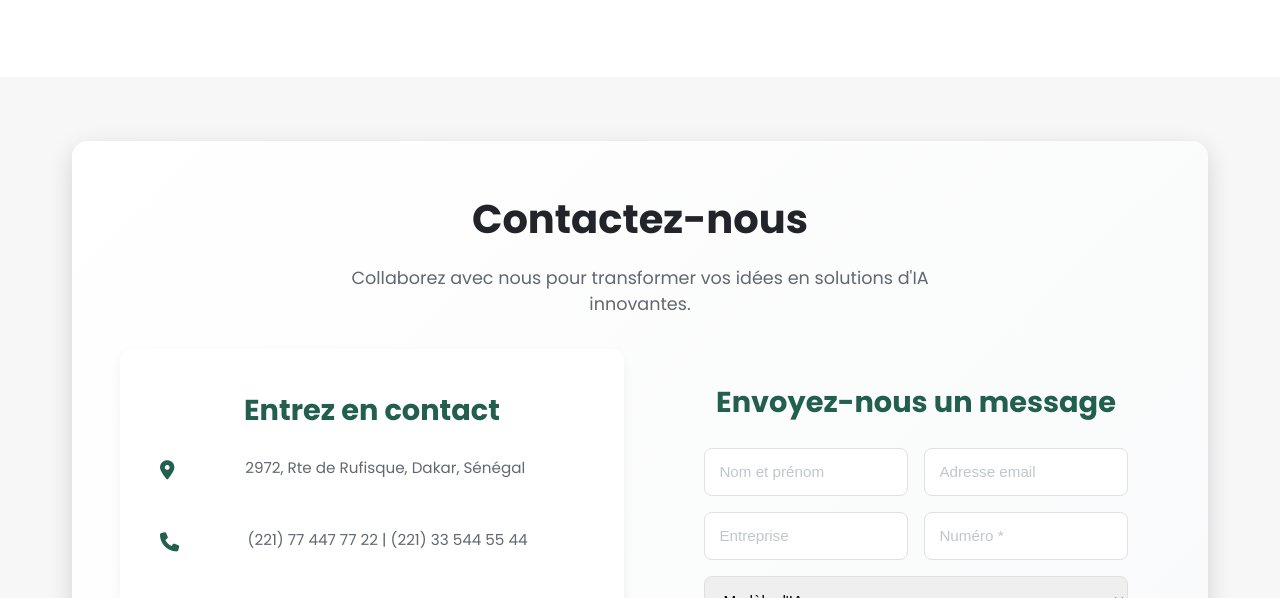
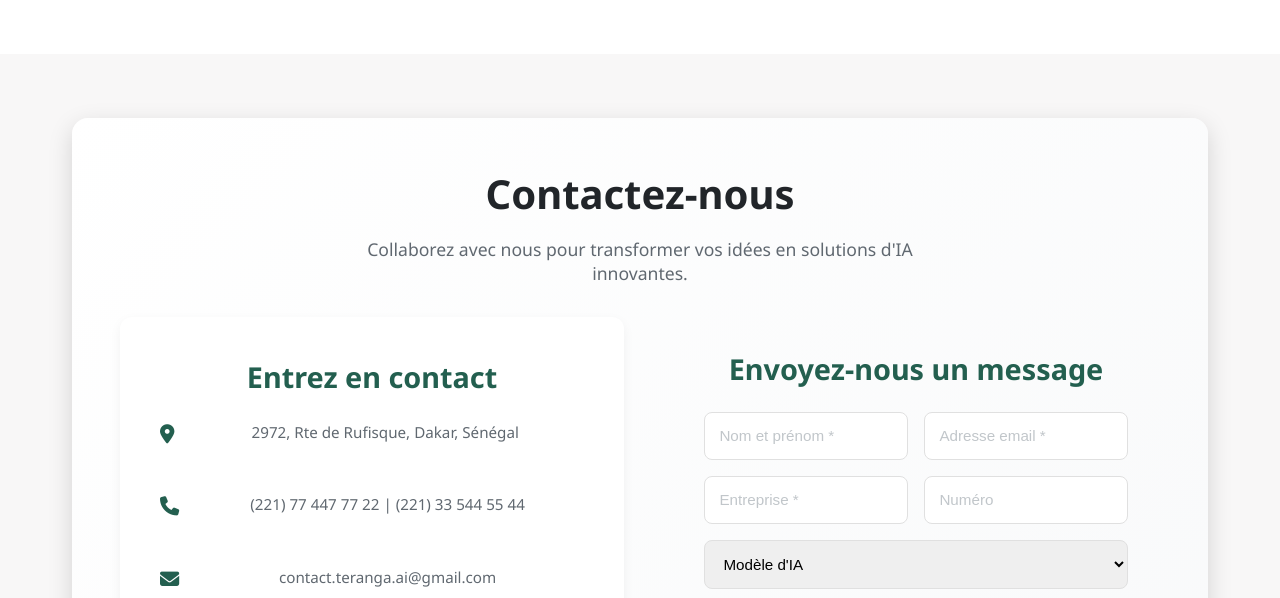
Before and after one commit to aminata054/test-technique, a plain HTML site: page index.html in a window 1280 px wide. Shown: the part 2085-2683 px from the top of the page. Drawn offline with Linux system fonts and the light colour scheme.

Commit message:
Amélioration & correction

```diff
--- a/assets/css/style.css
+++ b/assets/css/style.css
@@ -1,8 +1,8 @@
-@import url('https://fonts.googleapis.com/css2?family=Poppins:wght@300;400;600;700&display=swap');
+@import url('https://fonts.googleapis.com/css2?family=Inter:ital,opsz,wght@0,14..32,100..900;1,14..32,100..900&family=Noto+Sans:ital,wght@0,100..900;1,100..900&family=Open+Sans:ital,wght@0,300..800;1,300..800&display=swap');
 
 /* définit les variables CSS pour la cohérence du style  */
 :root {
-    --font-family: 'Poppins', sans-serif;
+    --font-family: 'Noto Sans', sans-serif;
     --primary-color: #235f4f;
     --text-dark: #212529;
     --text-grey: #606870;
--- a/index.html
+++ b/index.html
@@ -235,19 +235,19 @@
                         <h2>Envoyez-nous un message</h2>
                         <form action="https://formsubmit.co/contact.teranga.ai@gmail.com" method="POST">
                             <div class="form-group row">
-                                <input type="text" name="name" placeholder="Nom et prénom"
-                                    class="contact-input half-width">
-                                <input type="email" name="email" placeholder="Adresse email"
+                                <input type="text" name="name" placeholder="Nom et prénom *"
+                                    class="contact-input half-width" required>
+                                <input type="email" name="email" placeholder="Adresse email *"
                                     class="contact-input half-width" required>
                             </div>
                             <div class="form-group row">
-                                <input type="text" id="company" name="company" placeholder="Entreprise"
+                                <input type="text" id="company" name="company" placeholder="Entreprise *"
                                     class="contact-input" required>
-                                <input type="tel" id="phone" name="phone" placeholder="Numéro *" class="contact-input">
+                                <input type="tel" id="phone" name="phone" placeholder="Numéro" class="contact-input">
                             </div>
 
                             <div class="form-group">
-                                <select id="model" name="model" class="contact-input">
+                                <select id="model" name="model" class="contact-input" required>
                                     <option value="">Modèle d'IA</option>
                                     <option value="générateur de questions booléennes">Générateur de questions
                                         booléennes</option>
@@ -262,7 +262,7 @@
                                 </select>
                             </div>
                             <div class="form-group">
-                                <textarea id="message" name="message" rows="5" placeholder="Message"
+                                <textarea id="message" name="message" rows="5" placeholder="Message *"
                                     class="contact-input" required></textarea>
                             </div>
                             <button type="submit" class="btn submit-btn">Envoyer le message</button>
@@ -316,7 +316,7 @@
                         </div>
                     </div>
                     <div class="footer-legal">
-                        <p>© 2025 Teranga AI. Tous droits réservés.</p>
+                        <p>© <span id="current-year"></span> Teranga AI. Tous droits réservés.</p>
                     </div>
                 </div>
             </div>
--- a/script.js
+++ b/script.js
@@ -72,3 +72,12 @@ document.querySelectorAll('.faq-question').forEach(question => {
         });
     });
 });
+
+/* sélectionne l'élément pour afficher l'année */
+const yearElement = document.getElementById('current-year')
+
+/* récupère l'année actuelle */
+const currentYear = new Date().getFullYear()
+
+/* insère l'année dans l'élément */
+yearElement.textContent = currentYear
```
Also changed, not shown: 1 other file.
